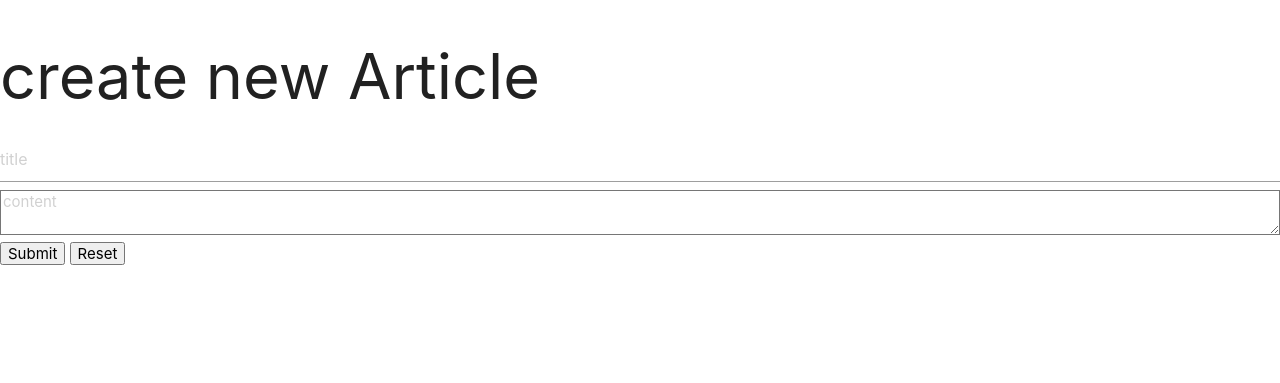
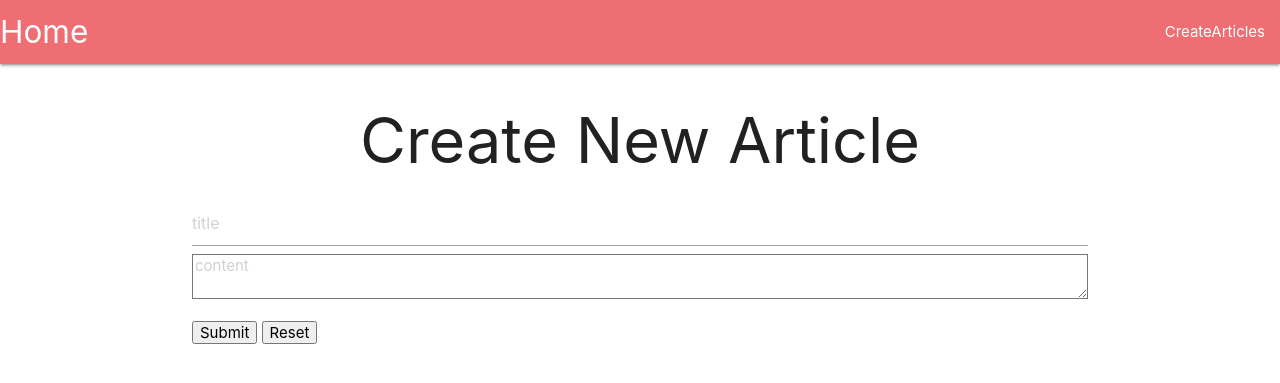
Before and after one commit to mauryasid1999/BlogApp.github.io, a Django app: page /article in a window 1280 px wide. Shown: the top 383 px of the page. Run offline with Django 3.2, Linux system fonts and the light colour scheme; data comes from the database, SQL or seed files in the repository; some libraries are stand-ins or nearby versions.

Commit message:
Update create_article.html

```diff
--- a/templates/main/create_article.html
+++ b/templates/main/create_article.html
@@ -3,30 +3,35 @@
 
 
 {% block content %}
+{% include 'main/navbar.html' %}
 
-<h1>create new Article</h1>
+<h1 class="center-align">Create New Article</h1>
 
-{% if success %}
-<p>form submitted successful </p>
-{% endif %}
 
+
+<div class="container">
 <form method="POST">
     {% csrf_token %}
 
-<input type="text" name="title" placeholder="title"/>
-<textarea name="content" placeholder="content"></textarea>
+<input type="text" name="title" placeholder="title" required/>
+<textarea name="content" placeholder="content" required></textarea>
+<br>
+<div class="input-field col s12">
 <select name="author">
+{% for author in authors %}
 
-{% for author in authors %}
 <option value="{{author.id}}">{{author.name}}</option>
 
 {% endfor %}
 </select>
+</div>
+
+
 
 <button type="submit">Submit</button>
 <button type="reset">Reset</button>
 </form>
-
+</div>
 
 
 {% endblock %}
```
